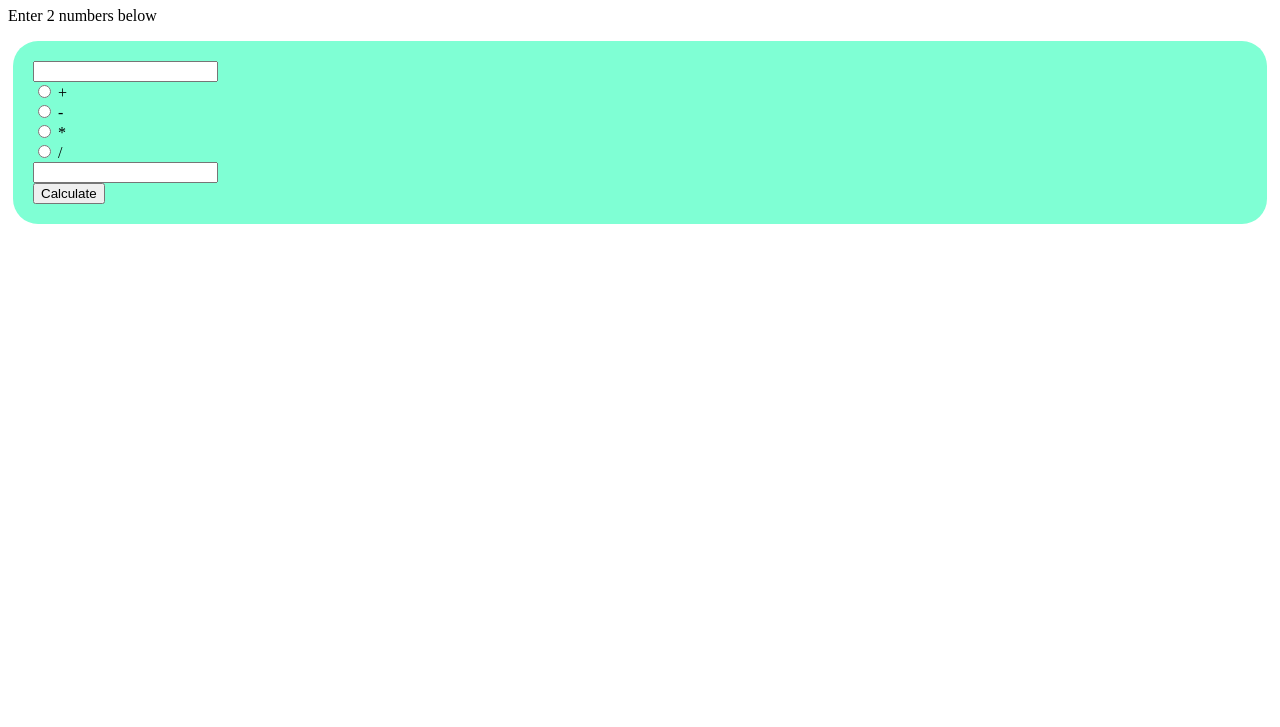
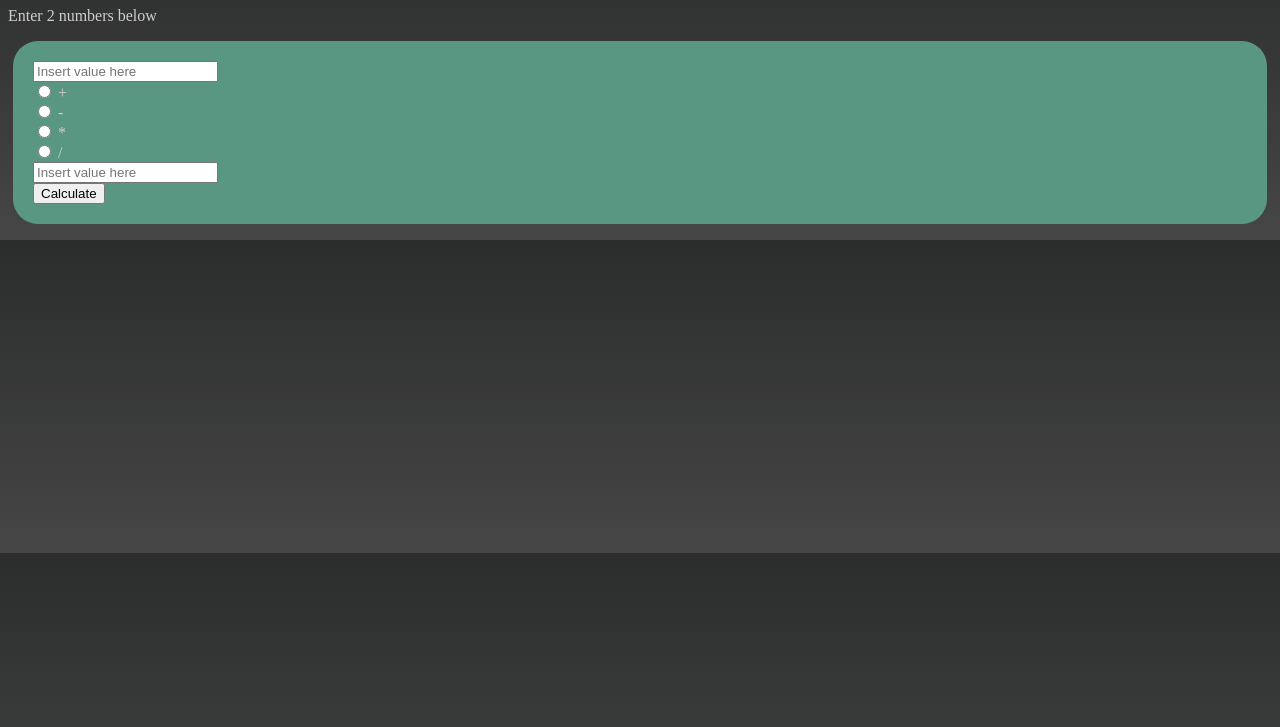
Before and after one commit to sunflowerthomas/Calculator, a plain HTML site: page index.html in a window 1280 px wide. Shown: the part 73-800 px from the top of the page. Drawn offline with Linux system fonts and the light colour scheme.

Commit message:
New styling
I added some new styles.

```diff
--- a/index.html
+++ b/index.html
@@ -9,7 +9,7 @@
         <h1>sunflowerthomas's Calculator</h1>
         <p>Enter 2 numbers below</p>
         <div id="calc"><form>
-            <input type="number" id="1num" name="1num" value=""><br>
+            <input type="number" id="1num" name="1num" value="" placeholder="Insert value here"><br>
             <input type="radio" id="add" name="calc-type" value="add">
             <label for="add">+</label><br>
             <input type="radio" id="subtract" name="calc-type" value="subtract">
@@ -18,7 +18,7 @@
             <label for="multiply">*</label><br>
             <input type="radio" id="divide" name="calc-type" value="divide">
             <label for="divide">/</label><br>
-            <input type="number" id="2num" name="2num" value=""><br>
+            <input type="number" id="2num" name="2num" value="" placeholder="Insert value here"><br>
             <input type="button" value="Calculate" onclick="calculate()">
         </form></div>
         <p id="output"></p>
--- a/style.css
+++ b/style.css
@@ -1,6 +1,15 @@
 #calc {
-    background-color: aquamarine;
+    background-color: rgb(89, 151, 130);
     padding: 20px;
     margin: 5px;
     border-radius: 25px;
 }
+
+/*
+    Let's get rid of this ugly white background
+*/
+
+body {
+    background: linear-gradient(#2b2c2c, #454645);
+    color: rgb(207, 205, 205);
+}
```
